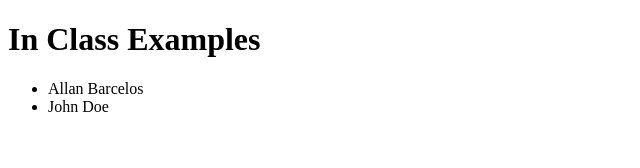
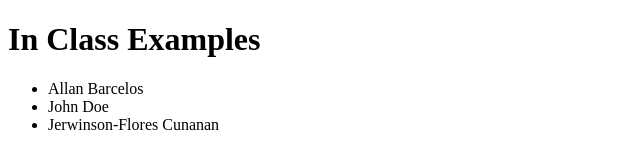
Before and after one commit to allanbarcelos/in-class-2150, a plain HTML site: page index.html in a window 1280 px wide. Shown: the whole page, without its empty margins (0-640 px from the left). Drawn offline with Linux system fonts and the light colour scheme.

Commit message:
Added my name in the Index.html

```diff
--- a/index.html
+++ b/index.html
@@ -10,6 +10,7 @@
     <ul>
         <li>Allan Barcelos</li>
         <li>John Doe</li>
+        <li>Jerwinson-Flores Cunanan</li>
     </ul>
 </body>
 </html>
```
